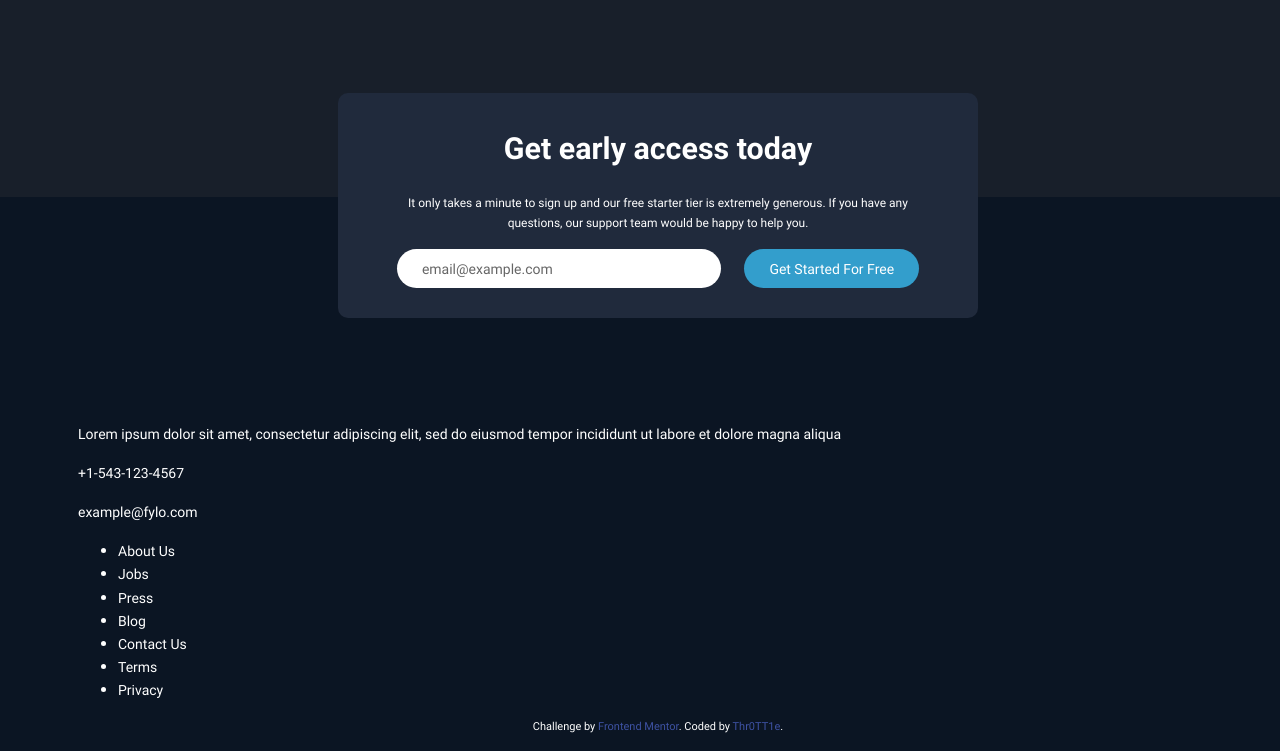
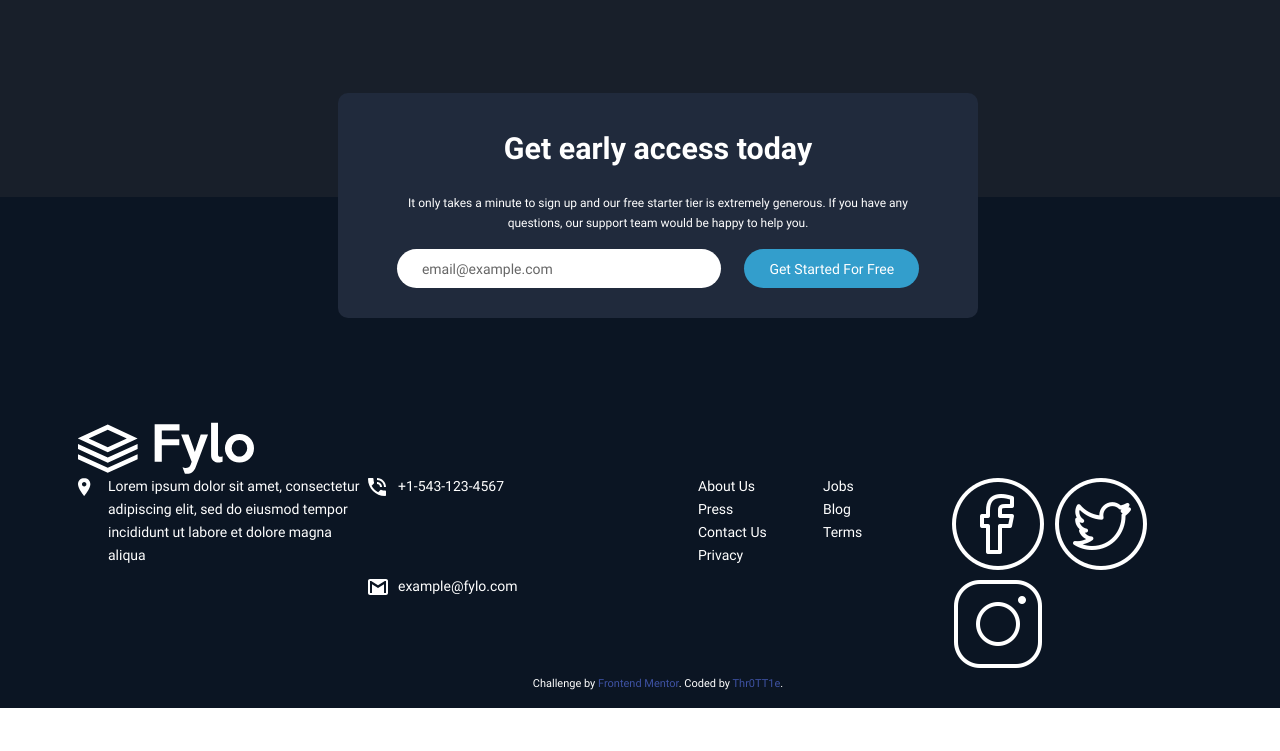
Before and after one commit to Thr0TT1e/fylo-dark-theme-lp, a website: page app/index.html in a window 1280 px wide. Shown: the part 2763-3514 px from the top of the page. After the commit the page ends 3471 px from the top, so only its background shows below. Drawn offline with Linux system fonts and the light colour scheme.

Commit message:
Settings Footer

```diff
--- a/app/index.html
+++ b/app/index.html
@@ -125,28 +125,35 @@
         <button>Get Started For Free</button>
       </div>
     </div>
-    <div class="footerLogo"></div>
+    <div class="footerLogo"><img src="img/_src/logo.svg" alt="Logotip"></div>
     <div class="blockFooter">
       <div class="location">
-        <p>Lorem ipsum dolor sit amet, consectetur adipiscing elit, sed do eiusmod tempor incididunt ut labore et dolore
-           magna aliqua</p>
+        <div class="locationIcon"><img src="img/_src/icon-location.svg"></div>
+        <div class="locationText"><p>Lorem ipsum dolor sit amet, consectetur adipiscing elit, sed do eiusmod tempor
+          incididunt ut labore et dolore magna aliqua</p></div>
       </div>
       <div class="contacts">
-        <p class="tel">+1-543-123-4567</p>
-        <p class="mail">example@fylo.com</p>
+        <div class="contactsPhone"><img src="img/_src/icon-phone.svg" alt=""></div>
+        <div><p class="tel">+1-543-123-4567</p></div>
+        <div class="contactsEmail"><img src="img/_src/icon-email.svg" alt=""></div>
+        <div><p class="mail">example@fylo.com</p></div>
       </div>
       <div class="footerMenu">
         <ul>
-          <li>About Us</li>
-          <li>Jobs</li>
-          <li>Press</li>
-          <li>Blog</li>
-          <li>Contact Us</li>
-          <li>Terms</li>
-          <li>Privacy</li>
+          <li><a href="#">About Us</a></li>
+          <li><a href="#">Jobs</a></li>
+          <li><a href="#">Press</a></li>
+          <li><a href="#">Blog</a></li>
+          <li><a href="#">Contact Us</a></li>
+          <li><a href="#">Terms</a></li>
+          <li><a href="#">Privacy</a></li>
         </ul>
       </div>
-      <div class="socials"><a href=""></a><a href=""></a><a href=""></a></div>
+      <div class="socials">
+        <a href="#"><img src="img/_src/facebook-circled-100.png" alt=""></a>
+        <a href="#"><img src="img/_src/twitter-circled-100.png" alt=""></a>
+        <a href="#"><img src="img/_src/instagram-100.png" alt=""></a>
+      </div>
     </div>
 
     <p class="attribution">
--- a/app/sass/main.sass
+++ b/app/sass/main.sass
@@ -170,6 +170,26 @@ footer
 			border-radius: 40px
 			border: none
 			padding: 8px 25px
+	.blockFooter
+		display: grid
+		grid-template-columns: repeat(4, 1fr)
+		.location
+			display: grid
+			grid-template-columns: 30px 1fr
+		.contacts
+			display: grid
+			grid-template-columns: 30px 1fr
+		.footerMenu
+			ul
+				display: grid
+				grid-template-columns: repeat(2, 1fr)
+			li
+				list-style: none
+				a
+					color: $colorWhite
+					&:hover
+						text-decoration: none
+
 
 
 //.container
--- a/gulpfile.js
+++ b/gulpfile.js
@@ -4,7 +4,7 @@ let gulp         = require('gulp'),
 	concat       = require('gulp-concat'),
 	uglify       = require('gulp-uglify-es').default,
 	cleancss     = require('gulp-clean-css'),
-	autoprefixer = require('gulp-autoprefixer'),
+	autoprefixer  = require('gulp-autoprefixer'),
 	rsync        = require('gulp-rsync'),
 	newer        = require('gulp-newer'),
 	rename       = require('gulp-rename'),
--- a/package.json
+++ b/package.json
@@ -9,7 +9,7 @@
 	"author": "Thr0TT1e",
 	"license": "ISC",
 	"devDependencies": {
-		"bootstrap": "^4.3.1",
+		"bootstrap": "^4.4.0",
 		"browser-sync": "^2.26.7",
 		"del": "^5.1.0",
 		"gulp": "^4.0.2",
```
Also changed, not shown: app/css/styles.min.css, app/img/_src/facebook-circled-100.png (added), app/img/_src/instagram-100.png (added), app/img/_src/twitter-circled-100.png (added).
